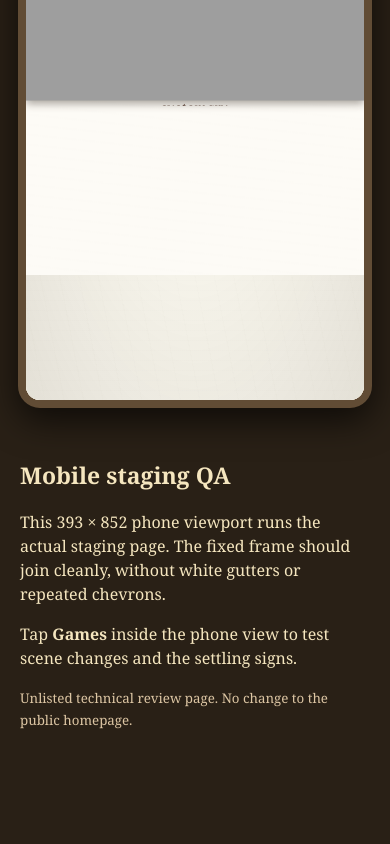
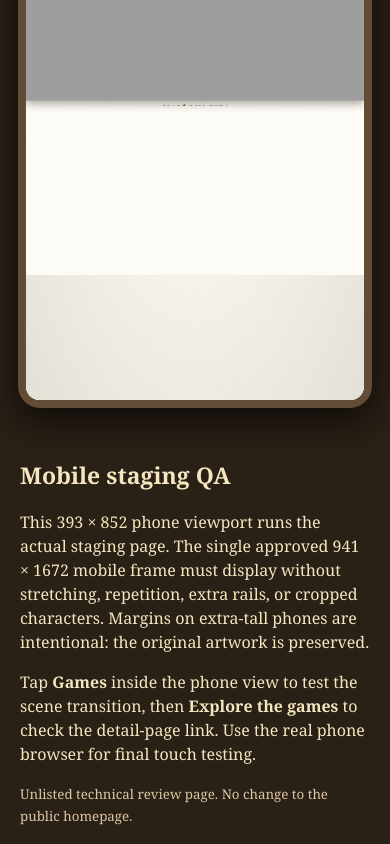
Before and after one commit to CatVCanary/cvcguild-website, a plain HTML site: page Q-review/mobile-check.html in a window 390 px wide. Shown: the part 478-1322 px from the top of the page. Before the commit the page ends 1226 px from the top, so only its background shows below. Drawn offline with Linux system fonts and the light colour scheme.

Commit message:
Correct private mobile QA instructions for unchanged single-frame artwork

```diff
--- a/Q-review/mobile-check.html
+++ b/Q-review/mobile-check.html
@@ -1 +1 @@
-<!doctype html><html lang="en"><head><meta charset="utf-8"><meta name="viewport" content="width=device-width,initial-scale=1"><meta name="robots" content="noindex,nofollow"><title>Guild Theatre — mobile layout review</title><style>html,body{margin:0;min-height:100%;background:#292016;color:#f5e6bf;font-family:Georgia,serif}main{display:flex;justify-content:center;align-items:flex-start;gap:32px;flex-wrap:wrap;padding:18px}iframe{border:8px solid #614c35;border-radius:22px;background:#ecd9b2;width:393px;height:852px;max-width:98vw;box-shadow:0 12px 35px #000a}section{max-width:350px}h1{font-size:23px}p{line-height:1.5}small{color:#ddc6a4}</style></head><body><main><iframe src="./theatre.html" title="Interactive mobile theatre preview" loading="eager"></iframe><section><h1>Mobile staging QA</h1><p>This 393 × 852 phone viewport runs the actual staging page. The fixed frame should join cleanly, without white gutters or repeated chevrons.</p><p>Tap <strong>Games</strong> inside the phone view to test scene changes and the settling signs.</p><small>Unlisted technical review page. No change to the public homepage.</small></section></main></body></html>
+<!doctype html><html lang="en"><head><meta charset="utf-8"><meta name="viewport" content="width=device-width,initial-scale=1"><meta name="robots" content="noindex,nofollow"><title>Guild Theatre — mobile layout review</title><style>html,body{margin:0;min-height:100%;background:#292016;color:#f5e6bf;font-family:Georgia,serif}main{display:flex;justify-content:center;align-items:flex-start;gap:32px;flex-wrap:wrap;padding:18px}iframe{border:8px solid #614c35;border-radius:22px;background:#ecd9b2;width:393px;height:852px;max-width:98vw;box-shadow:0 12px 35px #000a}section{max-width:350px}h1{font-size:23px}p{line-height:1.5}small{color:#ddc6a4}</style></head><body><main><iframe src="./theatre.html" title="Interactive mobile theatre preview" loading="eager"></iframe><section><h1>Mobile staging QA</h1><p>This 393 × 852 phone viewport runs the actual staging page. The single approved 941 × 1672 mobile frame must display without stretching, repetition, extra rails, or cropped characters. Margins on extra-tall phones are intentional: the original artwork is preserved.</p><p>Tap <strong>Games</strong> inside the phone view to test the scene transition, then <strong>Explore the games</strong> to check the detail-page link. Use the real phone browser for final touch testing.</p><small>Unlisted technical review page. No change to the public homepage.</small></section></main></body></html>
```
